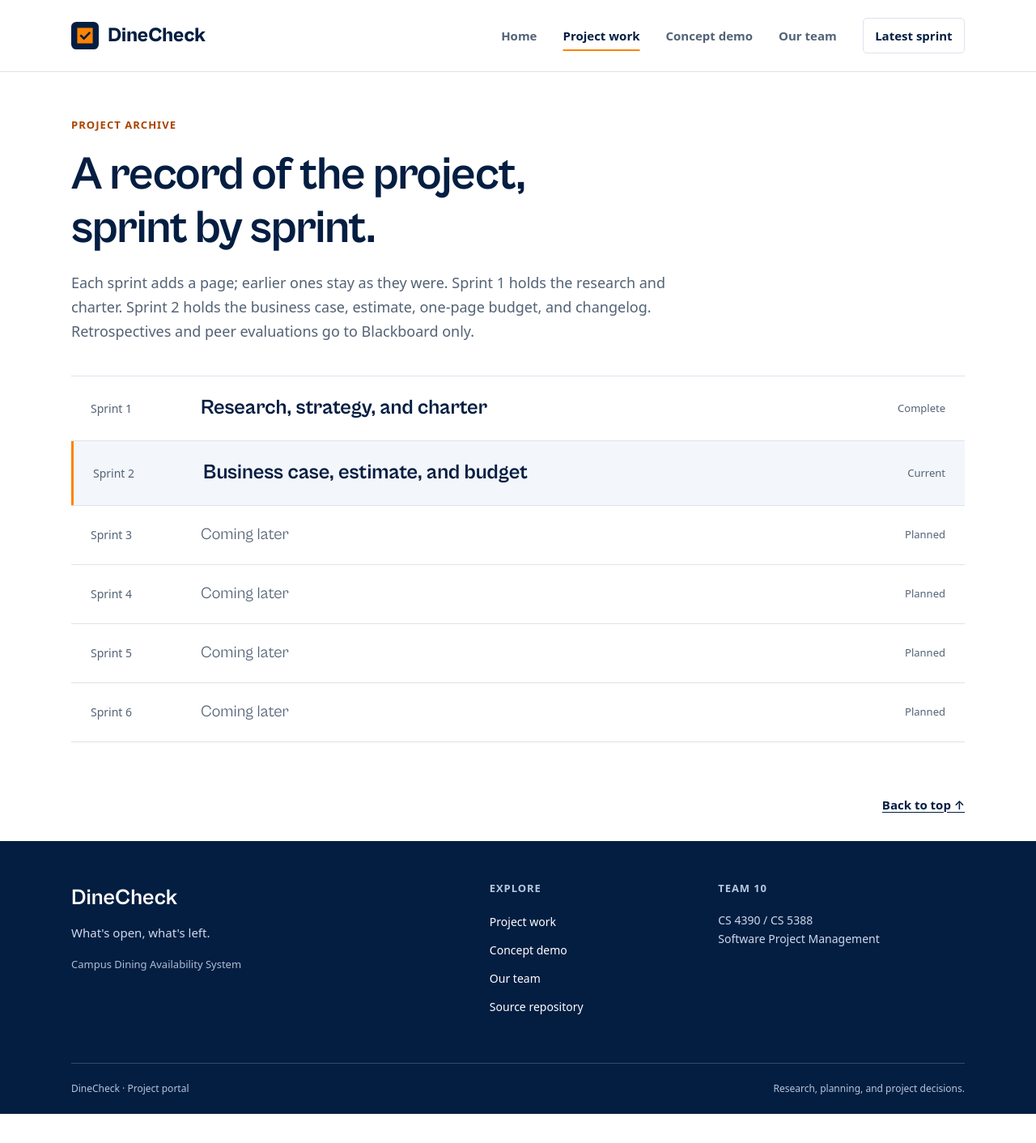
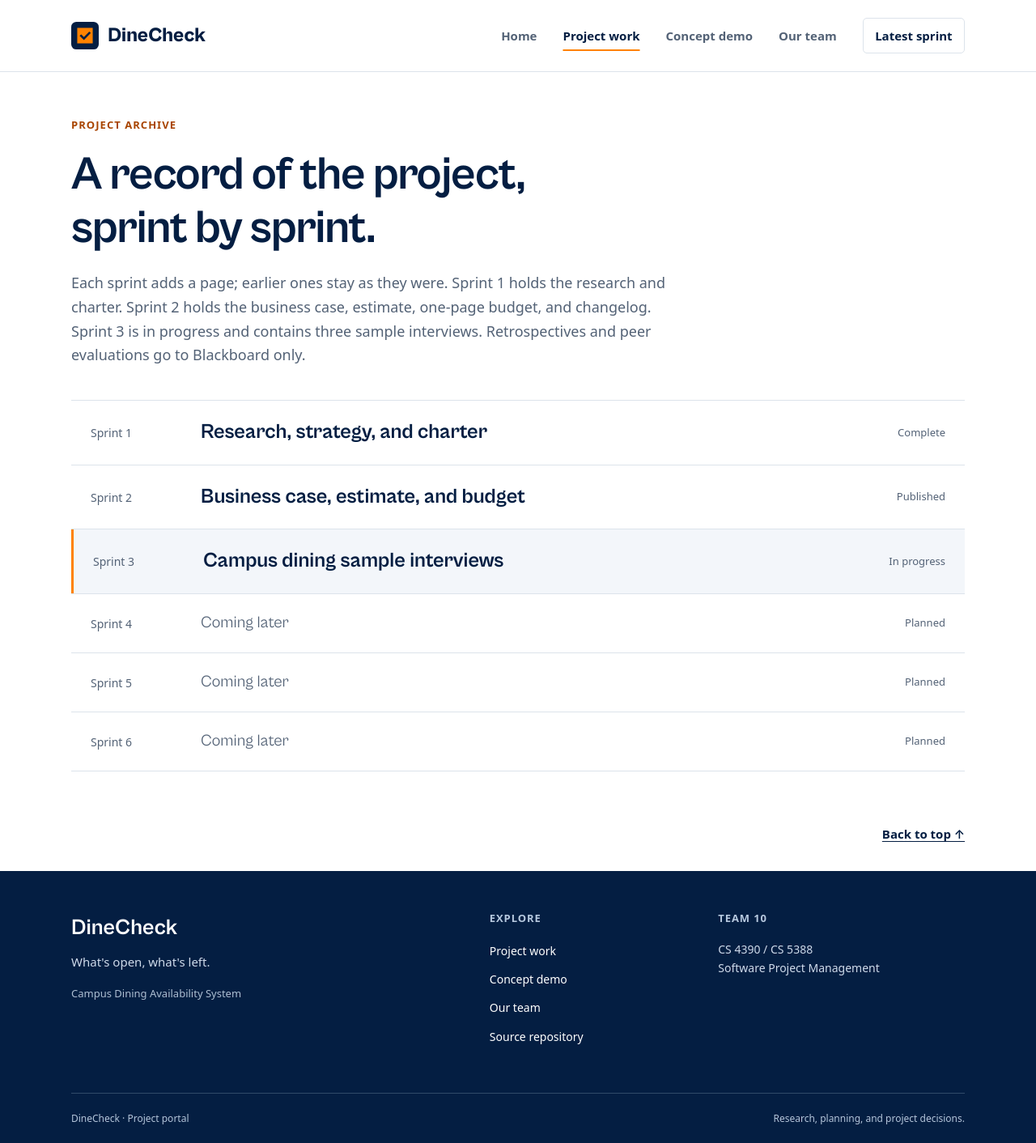
Before and after one commit to dlozan62/dlozan62.github.io, a Jekyll site: the page built from sprints.html, in a window 1280 px wide. Shown: the whole page at 81% size. Built offline with Jekyll 4.4.1, drawn with Linux system fonts in a browser that asks for light colours; before the commit the page ends 1376 px from its top, so only the background shows below that.

Commit message:
Add Sprint 3 interviews and PDF download

```diff
--- a/_layouts/default.html
+++ b/_layouts/default.html
@@ -33,7 +33,7 @@
             <li><a href="{{ '/sprints/' | relative_url }}" {% if page.url contains '/sprints/' %}aria-current="page"{% endif %}>Project work</a></li>
             <li><a href="{{ '/demo/' | relative_url }}" {% if page.url == '/demo/' %}aria-current="page"{% endif %}>Concept demo</a></li>
             <li><a href="{{ '/about/' | relative_url }}" {% if page.url == '/about/' %}aria-current="page"{% endif %}>Our team</a></li>
-            <li><a class="nav-featured" href="{{ '/sprints/sprint-2/' | relative_url }}">Latest sprint</a></li>
+            <li><a class="nav-featured" href="{{ '/sprints/sprint-3/' | relative_url }}">Latest sprint</a></li>
           </ul>
         </nav>
       </div>
--- a/index.html
+++ b/index.html
@@ -41,7 +41,7 @@ permalink: /
 </section>
 <section class="home-section progress-section" aria-labelledby="progress-title">
   <header class="section-top"><div><p class="eyebrow">Where the project stands</p><h2 id="progress-title">From evidence to a testable idea.</h2></div><a class="text-link" href="{{ '/sprints/' | relative_url }}">Open the project archive</a></header>
-  <ol class="progress-track"><li><span class="badge">Complete · Sprint 1</span><h3>Understand the problem</h3><p>Interviews, research synthesis, strategy, and charter.</p></li><li class="progress-current"><span class="badge">Current · Sprint 2</span><h3>Evaluate the investment</h3><p>Business case, estimates, and budget. Record revised October 5, 2026.</p></li><li><span class="badge">Planned · Sprints 3–6</span><h3>Publish the next stages</h3><p>Future materials will be added as work progresses. Dates are not published yet.</p></li></ol>
+  <ol class="progress-track"><li><span class="badge">Complete · Sprint 1</span><h3>Understand the problem</h3><p>Interviews, research synthesis, strategy, and charter.</p></li><li ><span class="badge">Published · Sprint 2</span><h3>Evaluate the investment</h3><p>Business case, estimates, and budget. Record revised October 5, 2026.</p></li><li><span class="badge">In progress · Sprint 3</span><h3>Explore dining decisions</h3><p>Three sample interviews are available to read and download. Sprints 4–6 remain planned. <a href="{{ '/sprints/sprint-3/' | relative_url }}">Read Sprint 3</a></p></li></ol>
 </section>
 <section class="home-team"><div><p class="eyebrow">The people behind the project</p><h2>Four students.<br>One shared direction.</h2><p>Research, documentation, data design, and development come together in Team 10.</p><a class="button button--outline" href="{{ '/about/' | relative_url }}">Meet the team</a></div><div class="team-preview"><a href="{{ '/about/' | relative_url }}#zachary"><img src="{{ '/assets/images/team/zachary.PNG' | relative_url }}" alt="Zachary Carrejo" loading="lazy"><span>Zachary</span></a><a href="{{ '/about/' | relative_url }}#salvador"><img src="{{ '/assets/images/team/salvador-rodarte.png' | relative_url }}" alt="Salvador Rodarte" loading="lazy"><span>Salvador</span></a><a href="{{ '/about/' | relative_url }}#daniel"><img src="{{ '/assets/images/team/daniel.PNG' | relative_url }}" alt="Daniel Lozano" loading="lazy"><span>Daniel</span></a><a href="{{ '/about/' | relative_url }}#jacob"><img src="{{ '/assets/images/team/Jacob.png' | relative_url }}" alt="Jacob Ordonez" loading="lazy"><span>Jacob</span></a></div></section>
 <aside class="disclosure" aria-labelledby="ai-disclosure-title"><h2 id="ai-disclosure-title" class="disclosure__title">AI use disclosure</h2><p>AI assisted with website design, development, and drafts of these web summaries. The source research and current charter are linked on Sprint 1.</p></aside>
--- a/scripts/check_site.py
+++ b/scripts/check_site.py
@@ -22,6 +22,7 @@ REQUIRED_PAGES = (
     "sprints/sprint-1/project-charter/index.html",
     "sprints/sprint-2/index.html",
     "sprints/sprint-2/changelog/index.html",
+    "sprints/sprint-3/index.html",
 )
 CONFLICT_MARKER = re.compile(r"^(?:<{7}|={7}|>{7})(?:\s|$)", re.MULTILINE)
 ORPHAN_HEADING_TEXT = re.compile(r"</h[1-6]>\s*[A-Za-z](?=\s*<)")
--- a/sprints.html
+++ b/sprints.html
@@ -11,7 +11,7 @@ permalink: /sprints/
   <p>
     Each sprint adds a page; earlier ones stay as they were. Sprint 1 holds the
     research and charter. Sprint 2 holds the business case, estimate, one-page budget, and
-    changelog. Retrospectives and peer evaluations go to Blackboard only.
+    changelog. Sprint 3 is in progress and contains three sample interviews. Retrospectives and peer evaluations go to Blackboard only.
   </p>
 </header>
 
@@ -24,13 +24,14 @@ permalink: /sprints/
     </a>
   </li>
   <li>
-    <a class="sprint-index__active sprint-index__current" href="{{ '/sprints/sprint-2/' | relative_url }}">
+    <a class="sprint-index__active" href="{{ '/sprints/sprint-2/' | relative_url }}">
       <span>Sprint 2</span>
       <strong>Business case, estimate, and budget</strong>
-      <small>Current</small>
+      <small>Published</small>
     </a>
   </li>
-  {% for sprint in (3..6) %}
+  <li><a class="sprint-index__active sprint-index__current" href="{{ '/sprints/sprint-3/' | relative_url }}"><span>Sprint 3</span><strong>Campus dining sample interviews</strong><small>In progress</small></a></li>
+  {% for sprint in (4..6) %}
     <li class="sprint-index__planned">
       <span>Sprint {{ sprint }}</span>
       <strong>Coming later</strong>
```
Also changed, not shown: sprint-3.html (added, +68 -0 lines), README.md, 1 other file.
